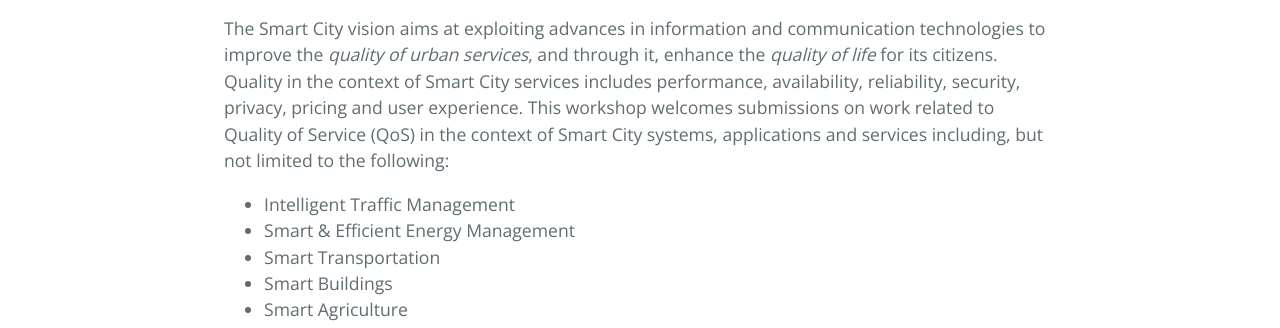
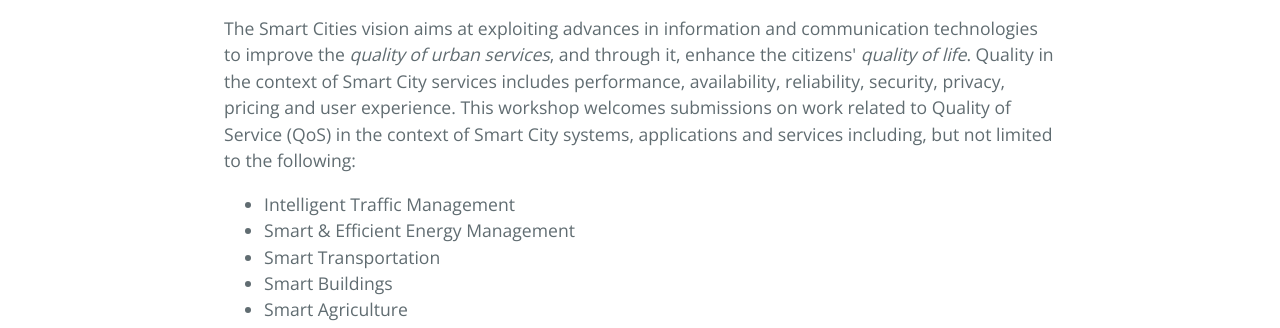
Before and after one commit to qossc-workshop/qossc-workshop.github.io, a website: page index.html in a window 1280 px wide. Shown: the part 470-798 px from the top of the page. Drawn offline with nearby package versions, Linux system fonts and the light colour scheme.

Commit message:
Update index.html

```diff
--- a/index.html
+++ b/index.html
@@ -20,7 +20,7 @@
       <h1><a id="user-content-header-1" class="anchor" href="#header-1" aria-hidden="true"><span class="octicon octicon-link"></span></a>Overview
       </h1>
 
-      <p>The Smart City vision aims at exploiting advances in information and communication technologies to improve the <i>quality of urban services</i>, and through it, enhance the <i>quality of life</i> for its citizens. Quality in the context of Smart City services includes performance, availability, reliability, security, privacy, pricing and user experience. This workshop welcomes submissions on work related to Quality of Service (QoS) in the context of Smart City systems, applications and services including, but not limited to the following:</p>
+      <p>The Smart Cities vision aims at exploiting advances in information and communication technologies to improve the <i>quality of urban services</i>, and through it, enhance the citizens' <i>quality of life</i>. Quality in the context of Smart City services includes performance, availability, reliability, security, privacy, pricing and user experience. This workshop welcomes submissions on work related to Quality of Service (QoS) in the context of Smart City systems, applications and services including, but not limited to the following:</p>
       <ul>
         <li>Intelligent Traffic Management</li>
         <li>Smart & Efficient Energy Management</li>
```
